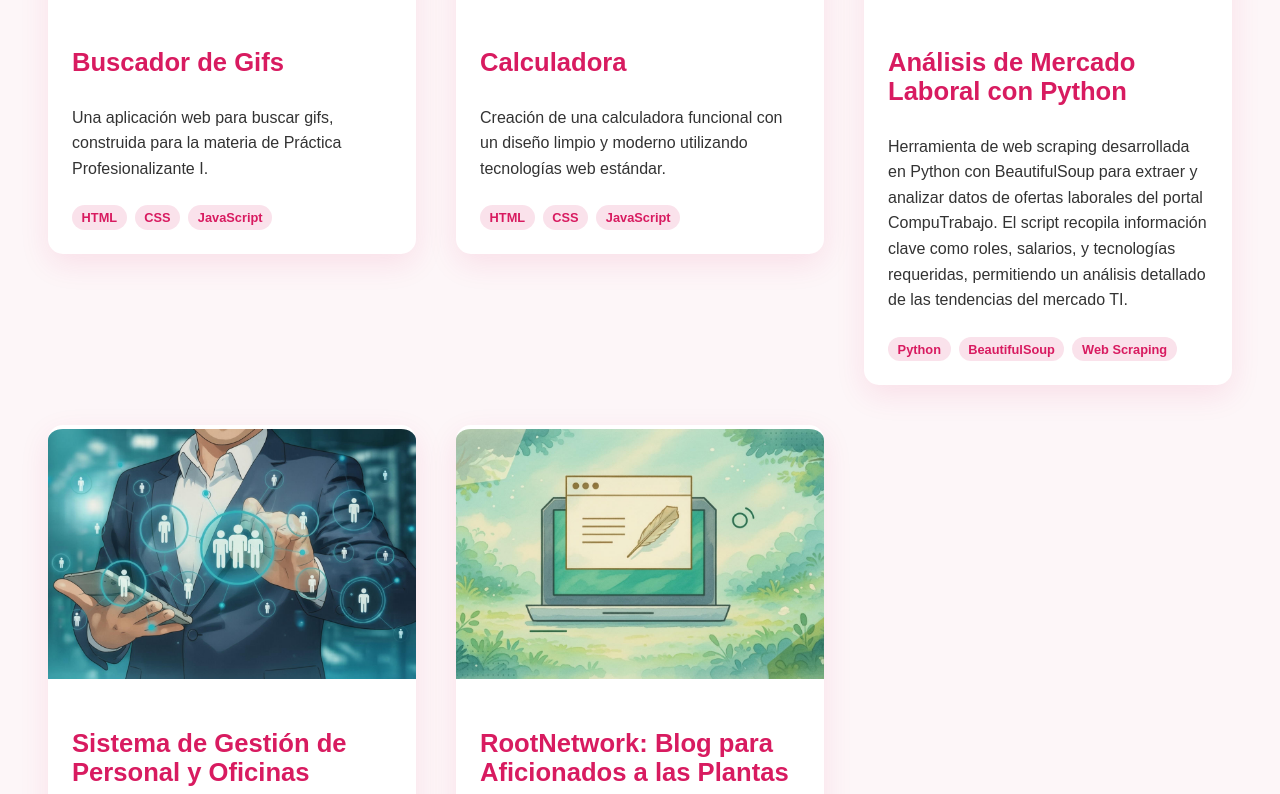
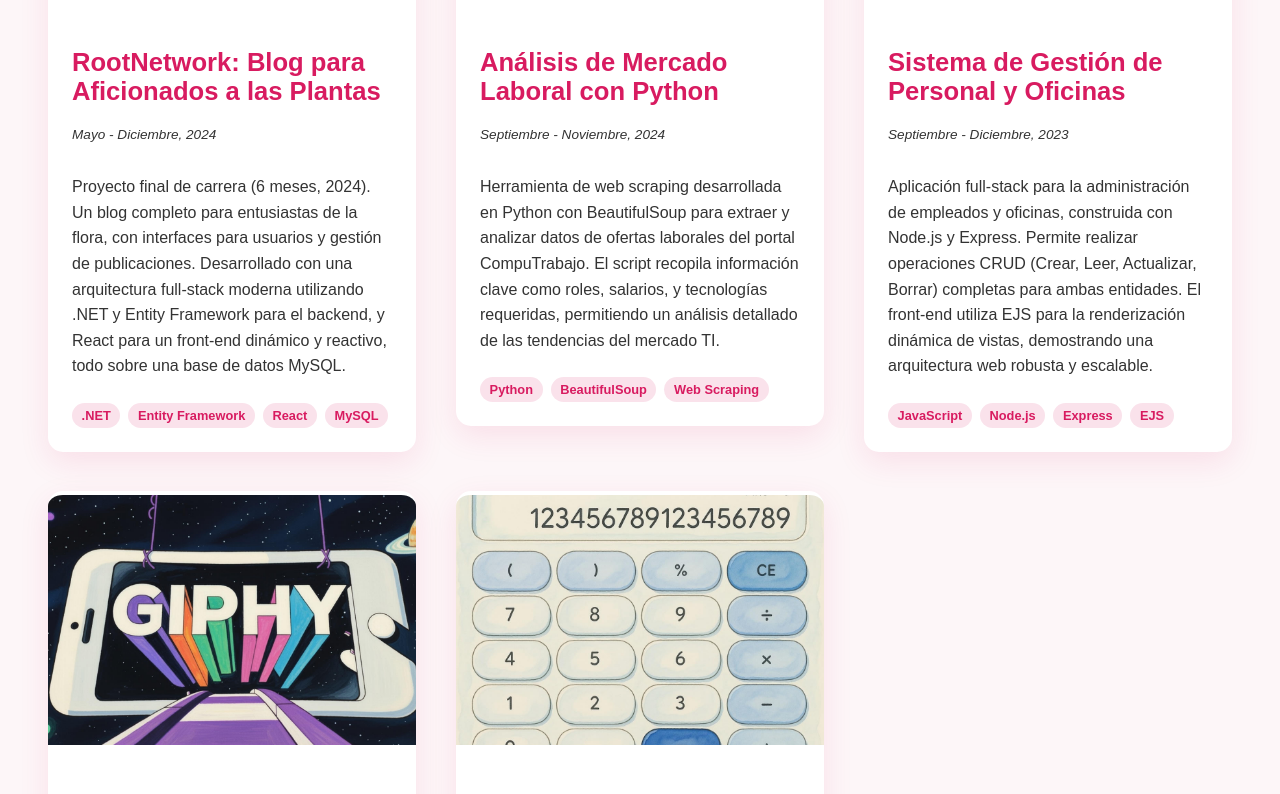
Before and after one commit to Mijaliv/CV-Digital-Mijal, a React (Create React App) app in the folder resume/: page / in a window 1280 px wide. Shown: the part 5866-6660 px from the top of the page. Built offline with nearby package versions, Linux system fonts and the light colour scheme.

Commit message:
Feat: se reordenan los proyectos del portafolio y se agregan sus fechas.

```diff
--- a/resume/src/components/Portfolio.js
+++ b/resume/src/components/Portfolio.js
@@ -143,10 +143,17 @@ const PortfolioTitle = styled.h3`
   font-size: 1.4rem; // Mobile font size
   font-weight: 700;
   color: ${props => props.theme.titleColor};
-  margin-bottom: 0.75rem;
+  margin-bottom: 0.5rem;
   @media (min-width: 768px) {
       font-size: 1.6rem;
   }
+`;
+
+const ProjectDate = styled.p`
+  font-size: 0.85rem;
+  font-style: italic;
+  color: ${props => props.theme.fontColor}99; // Lighter font color
+  margin-bottom: 1rem;
 `;
 
 const PortfolioDescription = styled.p`
@@ -177,12 +184,40 @@ const Tag = styled.span`
 
 const portfolioData = [
   {
+    title: 'RootNetwork: Blog para Aficionados a las Plantas',
+    description: 'Proyecto final de carrera (6 meses, 2024). Un blog completo para entusiastas de la flora, con interfaces para usuarios y gestión de publicaciones. Desarrollado con una arquitectura full-stack moderna utilizando .NET y Entity Framework para el backend, y React para un front-end dinámico y reactivo, todo sobre una base de datos MySQL.',
+    image: process.env.PUBLIC_URL + '/rootnetwork.png',
+    liveLink: 'https://mijaliv.github.io/ingenieria/',
+    codeLink: 'https://github.com/Mijaliv/ingenieria.git',
+    tags: ['.NET', 'Entity Framework', 'React', 'MySQL'],
+    date: 'Mayo - Diciembre, 2024'
+  },
+  {
+    title: 'Análisis de Mercado Laboral con Python',
+    description: 'Herramienta de web scraping desarrollada en Python con BeautifulSoup para extraer y analizar datos de ofertas laborales del portal CompuTrabajo. El script recopila información clave como roles, salarios, y tecnologías requeridas, permitiendo un análisis detallado de las tendencias del mercado TI.',
+    image: process.env.PUBLIC_URL + '/scraping.png',
+    liveLink: 'https://mijaliv.github.io/Scrap/',
+    codeLink: 'https://github.com/Mijaliv/Scrap.git',
+    tags: ['Python', 'BeautifulSoup', 'Web Scraping'],
+    date: 'Septiembre - Noviembre, 2024'
+  },
+  {
+    title: 'Sistema de Gestión de Personal y Oficinas',
+    description: 'Aplicación full-stack para la administración de empleados y oficinas, construida con Node.js y Express. Permite realizar operaciones CRUD (Crear, Leer, Actualizar, Borrar) completas para ambas entidades. El front-end utiliza EJS para la renderización dinámica de vistas, demostrando una arquitectura web robusta y escalable.',
+    image: process.env.PUBLIC_URL + '/management.png',
+    liveLink: 'https://mijaliv.github.io/tpfpractica/',
+    codeLink: 'https://github.com/Mijaliv/tpfpractica.git',
+    tags: ['JavaScript', 'Node.js', 'Express', 'EJS'],
+    date: 'Septiembre - Diciembre, 2023'
+  },
+  {
     title: 'Buscador de Gifs',
     description: 'Una aplicación web para buscar gifs, construida para la materia de Práctica Profesionalizante I.',
     image: process.env.PUBLIC_URL + '/gif-search.png',
     liveLink: 'https://mijaliv.github.io/BuscadordeGifsMijal/',
     codeLink: 'https://github.com/Mijaliv/BuscadordeGifsMijal',
-    tags: ['HTML', 'CSS', 'JavaScript']
+    tags: ['HTML', 'CSS', 'JavaScript'],
+    date: 'Mayo, 2023 (2 semanas)'
   },
   {
     title: 'Calculadora',
@@ -190,31 +225,8 @@ const portfolioData = [
     image: process.env.PUBLIC_URL + '/calculator.png',
     liveLink: 'https://mijaliv.github.io/calculadora/',
     codeLink: 'https://github.com/Mijaliv/calculadora',
-    tags: ['HTML', 'CSS', 'JavaScript']
-  },
-  {
-    title: 'Análisis de Mercado Laboral con Python',
-    description: 'Herramienta de web scraping desarrollada en Python con BeautifulSoup para extraer y analizar datos de ofertas laborales del portal CompuTrabajo. El script recopila información clave como roles, salarios, y tecnologías requeridas, permitiendo un análisis detallado de las tendencias del mercado TI.',
-    image: process.env.PUBLIC_URL + '/scraping.png',
-    liveLink: null,
-    codeLink: 'https://github.com/Mijaliv/Scrap.git',
-    tags: ['Python', 'BeautifulSoup', 'Web Scraping']
-  },
-  {
-    title: 'Sistema de Gestión de Personal y Oficinas',
-    description: 'Aplicación full-stack para la administración de empleados y oficinas, construida con Node.js y Express. Permite realizar operaciones CRUD (Crear, Leer, Actualizar, Borrar) completas para ambas entidades. El front-end utiliza EJS para la renderización dinámica de vistas, demostrando una arquitectura web robusta y escalable.',
-    image: process.env.PUBLIC_URL + '/management.png',
-    liveLink: null,
-    codeLink: 'https://github.com/Mijaliv/tpfpractica.git',
-    tags: ['JavaScript', 'Node.js', 'Express', 'EJS']
-  },
-  {
-    title: 'RootNetwork: Blog para Aficionados a las Plantas',
-    description: 'Proyecto final de carrera (6 meses, 2024). Un blog completo para entusiastas de la flora, con interfaces para usuarios y gestión de publicaciones. Desarrollado con una arquitectura full-stack moderna utilizando .NET y Entity Framework para el backend, y React para un front-end dinámico y reactivo, todo sobre una base de datos MySQL.',
-    image: process.env.PUBLIC_URL + '/rootnetwork.png',
-    liveLink: null,
-    codeLink: null,
-    tags: ['.NET', 'Entity Framework', 'React', 'MySQL']
+    tags: ['HTML', 'CSS', 'JavaScript'],
+    date: 'Abril, 2023 (1 mes)'
   }
 ];
 
@@ -235,6 +247,7 @@ const PortfolioProject = ({ project, index }) => {
           </PortfolioImageContainer>
           <PortfolioInfo>
             <PortfolioTitle>{project.title}</PortfolioTitle>
+            <ProjectDate>{project.date}</ProjectDate>
             <PortfolioDescription>{project.description}</PortfolioDescription>
             <TechTags>
               {project.tags.map(tag => <Tag key={tag}>{tag}</Tag>)}
```
